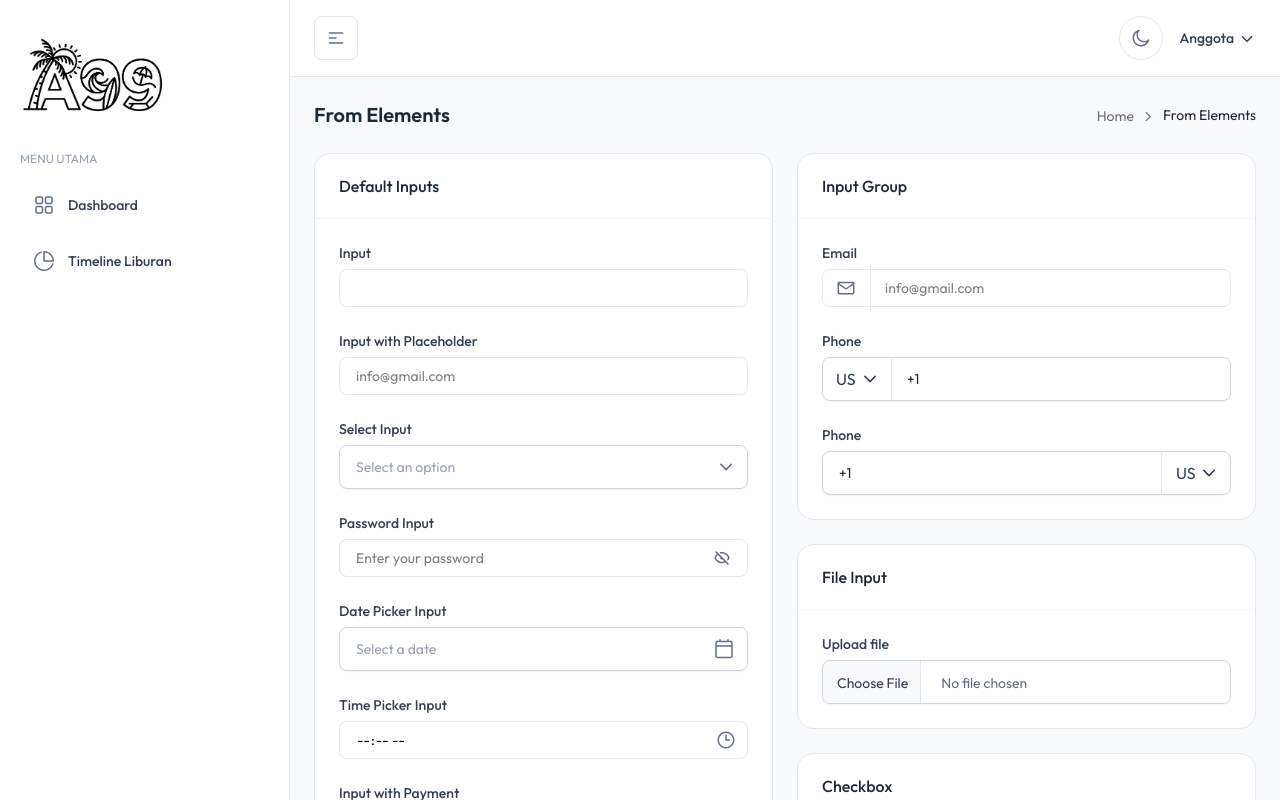
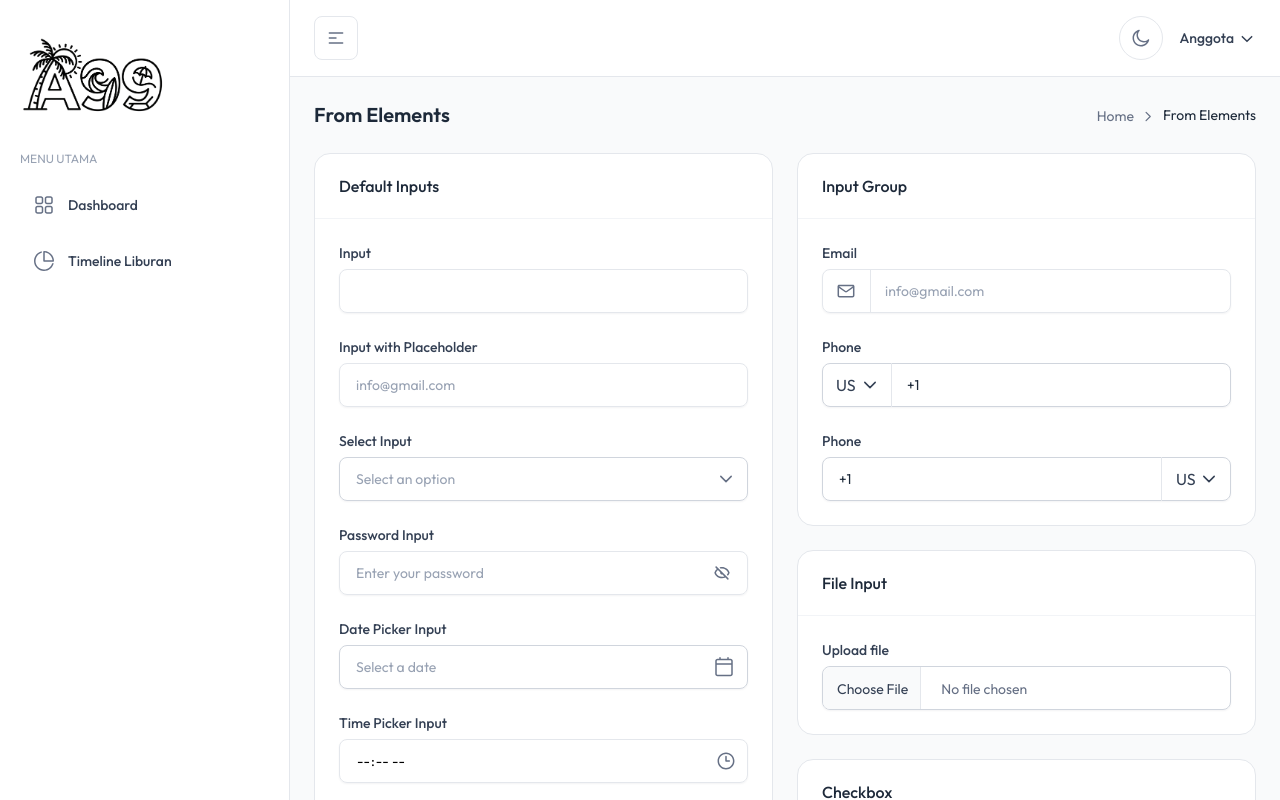
Before and after one commit to asharfrl/HolidayA99, a Next.js app: page /form-elements in a window 1280 px wide. Shown: the top 800 px of the page. Built offline with nearby package versions, Linux system fonts and the light colour scheme.

Commit message:
fix InputField props used by SignInForm

```diff
--- a/src/components/form/input/InputField.tsx
+++ b/src/components/form/input/InputField.tsx
@@ -6,12 +6,12 @@ export interface InputProps
   error?: string;
 }
 
-const InputField = React.forwardRef<HTMLInputElement, InputProps>(
-  ({ label, error, className, ...props }, ref) => {
+const Input = React.forwardRef<HTMLInputElement, InputProps>(
+  ({ label, error, className = "", ...props }, ref) => {
     return (
       <div className="w-full space-y-1">
         {label && (
-          <label className="text-sm font-medium text-gray-700">
+          <label className="text-sm font-medium text-gray-700 dark:text-gray-300">
             {label}
           </label>
         )}
@@ -19,14 +19,18 @@ const InputField = React.forwardRef<HTMLInputElement, InputProps>(
         <input
           ref={ref}
           {...props}
-          className={`w-full rounded-lg border px-4 py-2 text-sm outline-none focus:ring-2 focus:ring-blue-500 disabled:opacity-60 ${className}`}
+          className={`h-11 w-full rounded-lg border px-4 py-2.5 text-sm shadow-theme-xs
+          placeholder:text-gray-400 focus:outline-none focus:ring-3
+          disabled:cursor-not-allowed disabled:opacity-60
+          dark:bg-gray-900 dark:text-white/90 dark:border-gray-700
+          ${className}`}
         />
 
-        {error && <p className="text-xs text-red-500">{error}</p>}
+        {error && <p className="text-xs text-error-500">{error}</p>}
       </div>
     );
   }
 );
 
-InputField.displayName = "InputField";
-export default InputField;
+Input.displayName = "Input";
+export default Input;
```
